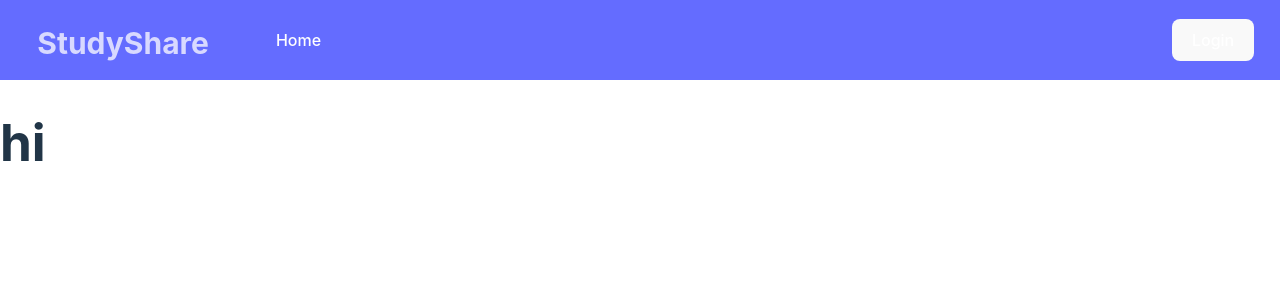
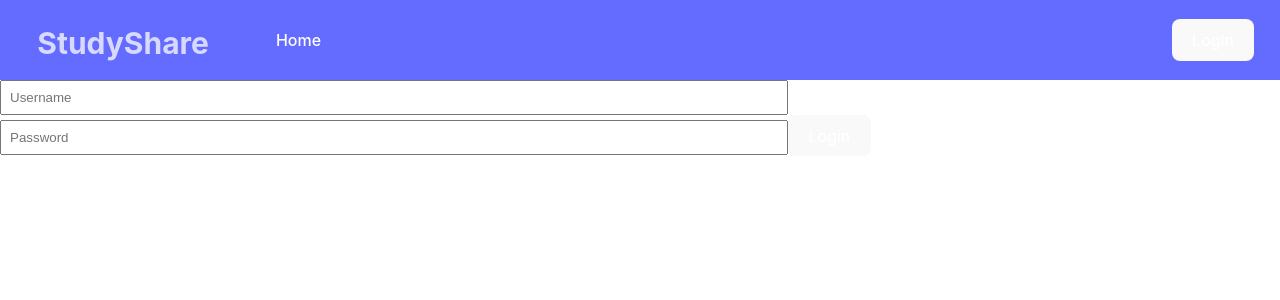
Before and after one commit to sususu5/TEAM23, a React (Vite) app in the folder frontend/: page /login in a window 1280 px wide. Shown: the top 300 px of the page. Built offline with nearby package versions, Linux system fonts and the light colour scheme.

Commit message:
added login page and requests

```diff
--- a/frontend/src/App.jsx
+++ b/frontend/src/App.jsx
@@ -23,10 +23,6 @@ function App() {
   const handleLogout = () => {
     setUser(null);
     // Add any additional logout logic here (e.g., clearing local storage, API calls)
-  };
-
-  const handleLogin = () => {
-    console.log('Login clicked');
   };
 
   // Add this function
--- a/frontend/src/login.jsx
+++ b/frontend/src/login.jsx
@@ -1,5 +1,43 @@
+import { useState } from 'react'
 
 function Login() {
-  return (<h1>hi</h1>)
+  const [username, setUsername] = useState('')
+  const [password, setPassword] = useState('')
+
+  const handleLogin = async (username, password) => {
+    try {
+      const response = await fetch(`/api/login`, {
+        method: 'POST',
+        body: JSON.stringify({ email, password })
+      });
+      if (!response.ok) {
+        throw new Error('Login failed');
+      }
+
+      const data = await response.json();
+      localStorage.setItem('authToken', data.token);
+    } catch (error) {
+      console.error('Login error: ', error);
+    }
+  };
+
+  return (
+    <div className="login">
+      <input
+        type="text"
+        placeholder="Username"
+        value={username}
+        onChange={(e) => setUsername(e.target.value)}
+      />
+
+      <input
+        type="text"
+        placeholder="Password"
+        value={password}
+        onChange={(e) => setPassword(e.target.value)}
+      />
+      <button onClick={handleLogin}>Login</button>
+    </div>
+  )
 }
 export default Login;
```
